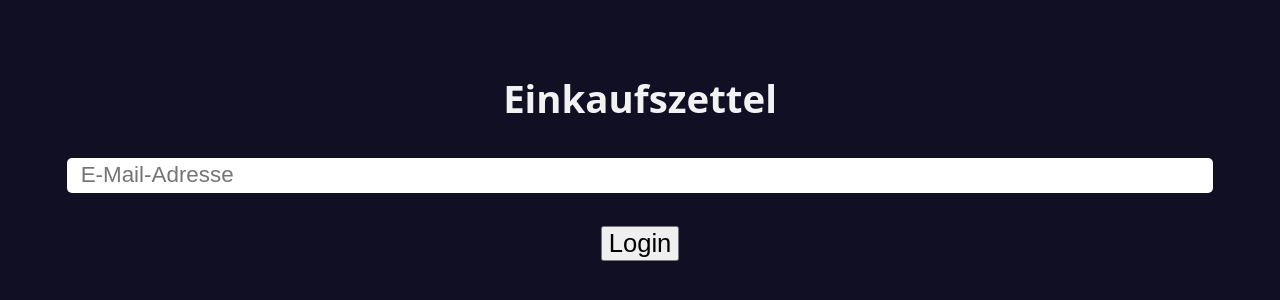
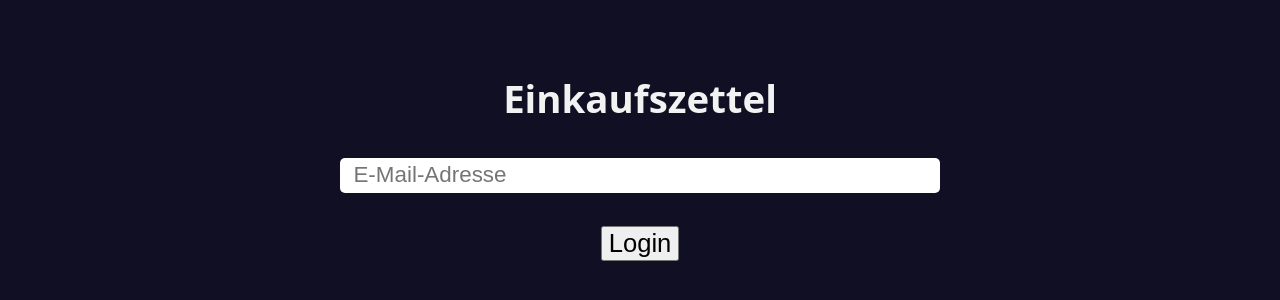
Before and after one commit to SutonToch/BetterShoppingList, a React (Vite) app: page / in a window 1280 px wide. Shown: the part 128-428 px from the top of the page. Built offline with nearby package versions, Linux system fonts and the light colour scheme.

Commit message:
UPDATE minor style change

```diff
--- a/src/styles/authentication.css
+++ b/src/styles/authentication.css
@@ -12,6 +12,8 @@
 .auth-form {
     display: grid;
     padding-inline: 1em;
+    max-width: 600px;
+    margin-inline: auto;
 }
 
 .auth-form-input {
```
